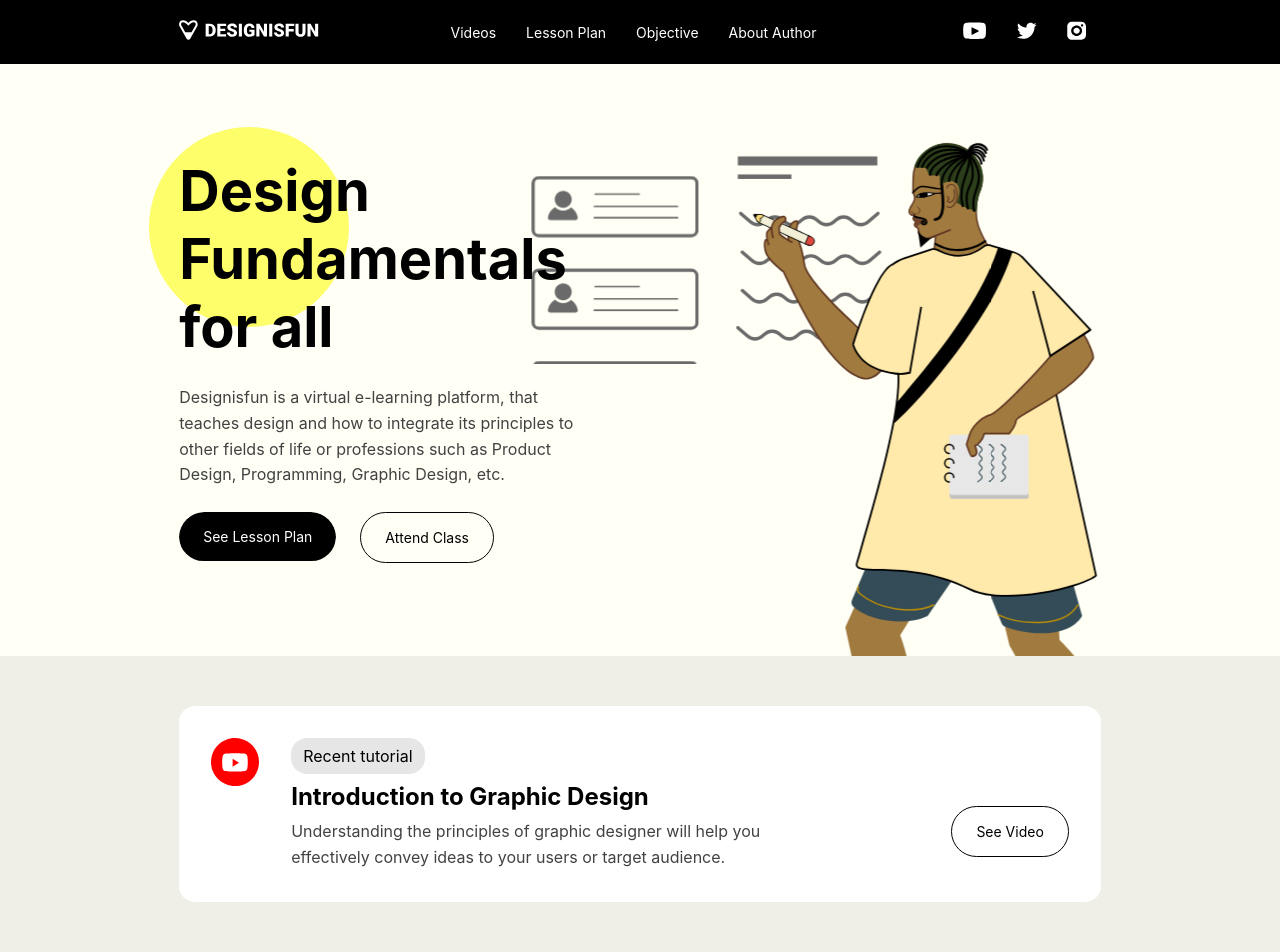
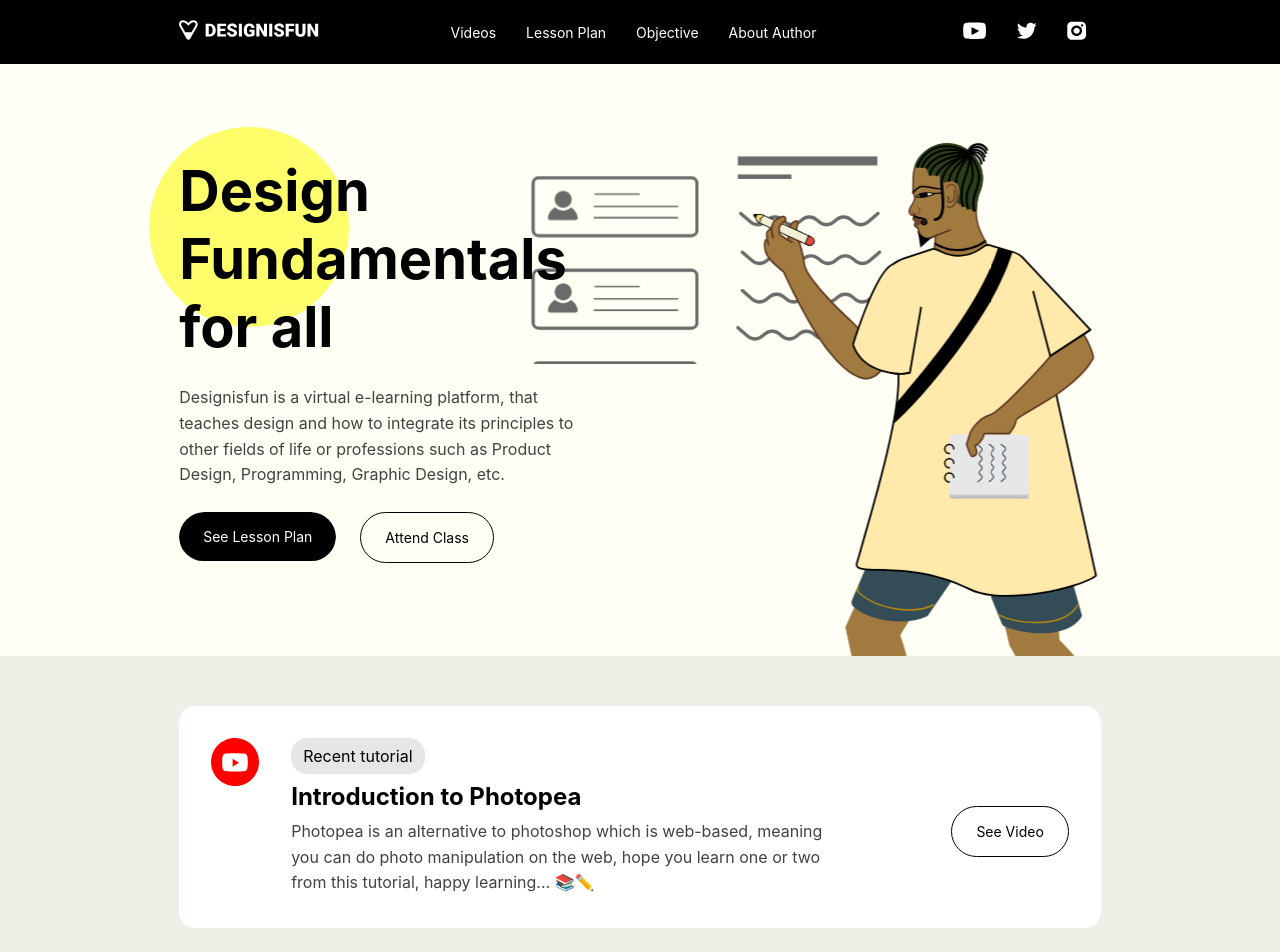
Before and after one commit to dray001/designisfun, a Next.js app: page / in a window 1280 px wide. Shown: the top 952 px of the page. Built offline with nearby package versions, Linux system fonts and the light colour scheme.

Commit message:
added latest video

```diff
--- a/data/homePageData.js
+++ b/data/homePageData.js
@@ -131,10 +131,10 @@ export const homePageData = {
         {
             id: '2',
             section: 'recent Video',
-            title: 'Introduction to Graphic Design',
+            title: 'Introduction to Photopea',
             icon: youtubeIcon,
-            path: 'https://youtu.be/4oBMripD7AE',
-            description: `Understanding the principles of graphic designer will help you effectively convey ideas to your users or target audience.`
+            path: 'https://youtu.be/8xTjJ6h0PGc',
+            description: `Photopea is an alternative to photoshop which is web-based, meaning you can do photo manipulation on the web, hope you learn one or two from this tutorial, happy learning... 📚✏️`
         },
         {
             id: '3',
```
